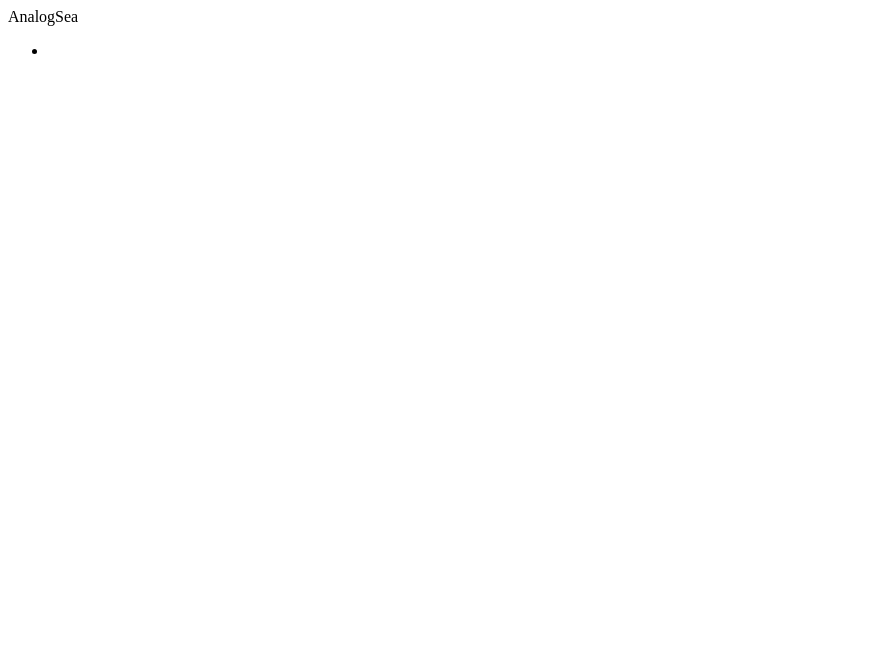
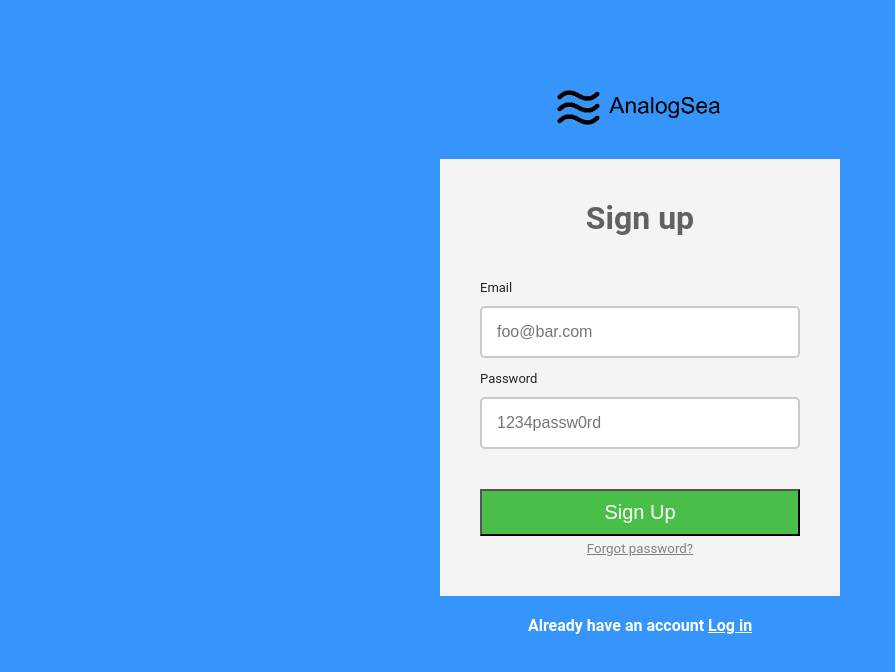
Before and after one commit to keyth202/analogsea, a plain HTML site: page index.html in a window 1280 px wide. Shown: the whole page, without its empty margins (0-895 px from the left). Drawn offline with Linux system fonts and the light colour scheme.

Commit message:
Final Push

```diff
--- a/index.html
+++ b/index.html
@@ -6,14 +6,25 @@
 	<link rel="stylesheet" type="text/css" href="style.css">
 </head>
 <header>
-	<div class="logo">AnalogSea
-	</div>
-	<nav>
-		<ul>
-			<li></li>
-		</ul>
+		<nav class="navcontainer">
+		<img src=".\images\logo.png" alt="AnalogSea">
+		</nav>
 </header>
 <body>
 
+<form class="signup" action="/signup">
+<h1>Sign up</h1>
+	<label for="email"  class="left">Email</label>
+	</br>
+	<input type="email" placeholder="foo@bar.com" id='email' />
+	</br>
+	<label for="password" class="left">Password</label>
+	</br>
+	<input type="password" placeholder="1234passw0rd" />
+	</br>
+	<button type='submit'> Sign Up</button>
+	<a href="/forgot-password" class="center">Forgot password?</a>
+</form>
+<p class="account">Already have an account <a href="account">Log in</a></p>
 </body>
 </html>
--- a/style.css
+++ b/style.css
@@ -0,0 +1,95 @@
+*{
+	box-sizing: border-box;
+	margin:0;
+}
+html{
+	background-color: #3595fa;
+	 font-family: 'Roboto', helvetica, sans-serif;
+}
+nav.navcontainer{
+    width:100%;
+    height:35px
+    margin-top: 60px;
+    margin-bottom: 30px;
+    display: block;
+    text-align: center;
+  }
+
+nav img{
+    /* text-align:center; */
+    height:35px;
+    /* margin-left:40%; */
+    margin-top:90px;
+    margin-bottom: auto;
+}
+div.formcontainer{
+	width:400px;
+	margin-left:auto;
+	margin-right:auto;
+	justify-content: center;
+}
+button{
+	margin-top: 30px;
+	background-color: #49bf49;
+	color: white;
+	width: 320px;
+	font-size: 20px;
+	margin-bottom: 5px;
+	padding: 10px;
+}
+input{
+	width:320px;
+	font-size:20px;
+	margin-top: 10px;
+	margin-bottom: 10px;
+	padding: 15px;
+	font-size: medium;
+	/* border-style: solid; */
+	border: 2px solid #c8c9ca;
+	border-radius: 5px;
+}
+label{
+	font-size: small;
+	margin-top:40px;
+	text-align:left;
+	color: #242424;
+}
+form.signup {
+    margin-right: auto;
+    margin-left: auto;
+    background-color: #f4f4f4;
+    width: 400px;
+    padding-left: 40px;
+    padding-right: 40px;
+    padding-top: 40px;
+    padding-bottom: 40px;
+}
+h1{
+	text-align:center;
+	margin-bottom:40px;
+	color: #616161;
+}
+label.left{
+}
+p.account{
+	color:white;
+	text-align:center;
+	margin-top: 20px;
+	font-weight: bold;
+}
+p.account a{
+	color:white;
+}
+fomr a.center{
+	text-align:center;
+
+}
+a.center {
+    text-align: center;
+    /* margin-left: auto; */
+    color: grey;
+    /* margin-right: auto; */
+    /* margin-left: 33%; */
+    display: block;
+    font-size:smaller;
+}
```
